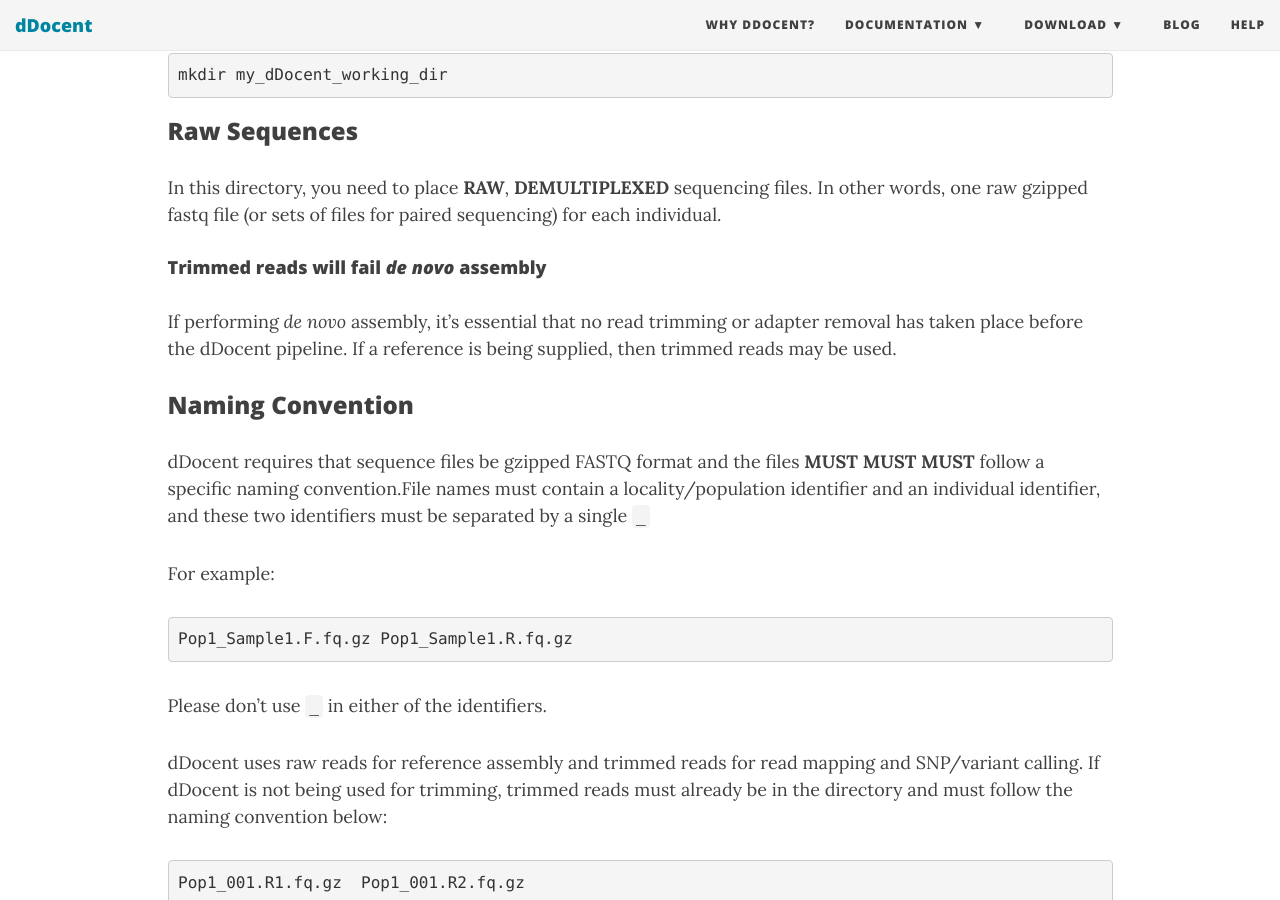
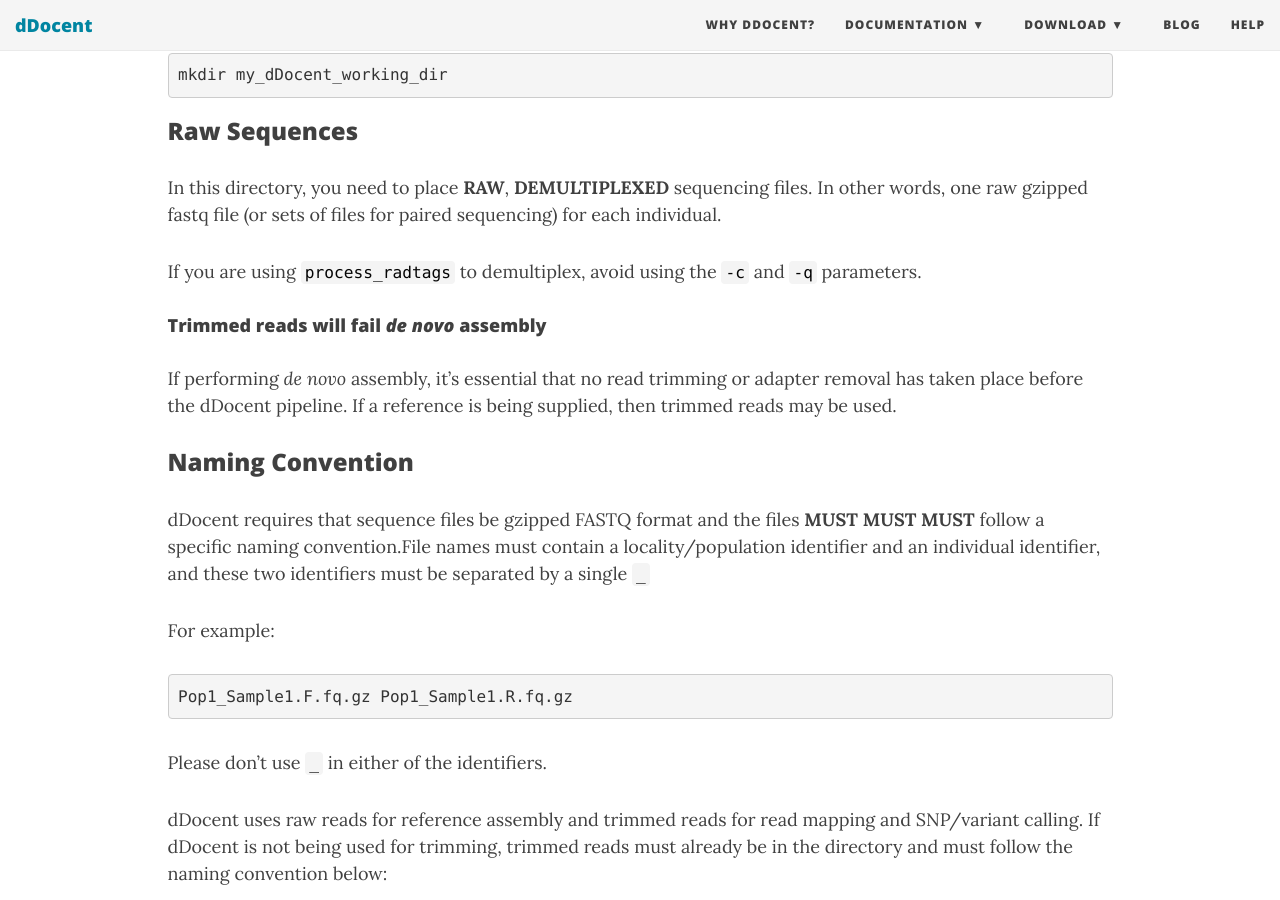
Before and after one commit to jpuritz/dDocent, a Jekyll site: the page built from UserGuide.md, in a window 1280 px wide and 900 px high, scrolled down 6153 px. Built offline with Jekyll 4.4.1, drawn with Linux system fonts in a browser that asks for light colours; nearby versions of some CDN libraries.

Commit message:
Update UserGuide.md

```diff
--- a/UserGuide.md
+++ b/UserGuide.md
@@ -116,6 +116,8 @@
 
 ### Raw Sequences
 In this directory, you need to place **RAW**, **DEMULTIPLEXED** sequencing files.  In other words, one raw gzipped fastq file (or sets of files for paired sequencing) for each individual.
+
+If you are using `process_radtags` to demultiplex, avoid using the `-c` and `-q` parameters.
 
 #### Trimmed reads will fail *de novo* assembly
 If performing *de novo* assembly, it's essential that no read trimming or adapter removal has taken place before the dDocent pipeline.  If a reference is being supplied, then trimmed reads may be used.
```
